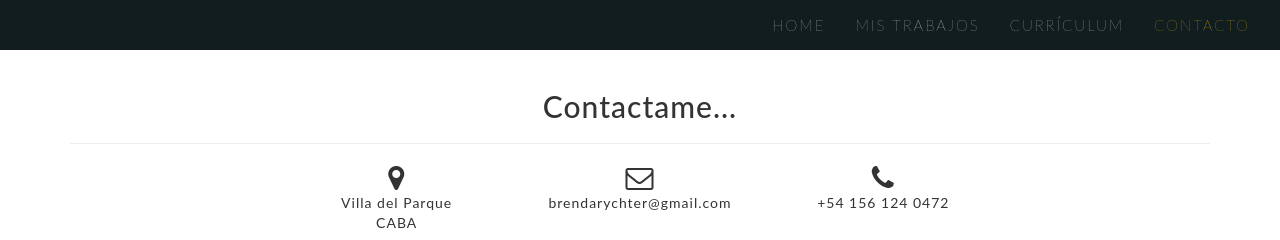
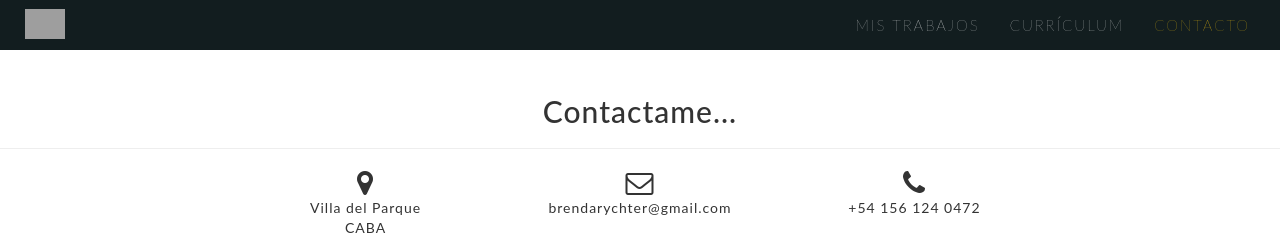
Before and after one commit to brendarychter/brychter, a PHP site: page /contact.html in a window 1280 px wide. Shown: the top 240 px of the page. Run offline with PHP 8.4, Linux system fonts and the light colour scheme; grey boxes are pictures that could not be loaded.

Commit message:
logo in nav

```diff
--- a/contact.html
+++ b/contact.html
@@ -16,14 +16,14 @@
 
 </head>
 <body data-page="contact">
-	<!-- Menú -->
-	<nav w3-include-html="header.html"></nav>
-	<div id="contact" class="text-center">
-	  	<div class="container">
-	    	<div class="title">
-	      		<h2>Contactame...</h2>
-	      		<hr>
-	    	</div>
+	<header>
+	 	<!-- Navbar -->
+		<nav w3-include-html="header.html"></nav>
+	</header>
+	<main>
+		<section id="contact">
+      		<h2>Contactame...</h2>
+      		<hr>
 	    	<div class="col-md-8 col-md-offset-2">
 		      	<div class="col-md-4"> <i class="fa fa-map-marker fa-2x"></i>
 		        	<p>
@@ -66,8 +66,9 @@
 		        	<button type="submit" class="btn btn-default styled-button">Enviar</button>
 		      	</form>
 		  	</div>
-	    </div>
-	</div>
+		</section>
+	</main>
+
 
 	<!-- Footer -->
 	<footer>
--- a/css/main.css
+++ b/css/main.css
@@ -1,7 +1,4 @@
 /* Common variables */
-.home-page #home-navbar {
-  display: none; }
-
 .header-logo {
   position: absolute;
   right: 0;
@@ -198,9 +195,13 @@
   margin-left: auto; }
 
 #contact {
-  padding: 20px 0;
-  font-family: "Lato", sans-serif;
-  letter-spacing: 1px; }
+  letter-spacing: 1px;
+  text-align: center;
+  width: 100%;
+  padding: 15px 0;
+  margin: 0 auto;
+  margin-bottom: 20px;
+  overflow: hidden; }
   #contact .container {
     margin-bottom: 20px; }
   #contact input, #contact textarea {
@@ -531,5 +532,20 @@ nav {
         cursor: pointer;
         padding: 10px 15px;
         display: block; }
+      nav ul li:hover {
+        text-decoration: none; }
+
+#home-navbar {
+  position: absolute;
+  left: 25px; }
+  #home-navbar a {
+    padding: 0; }
+    #home-navbar a h1 {
+      margin: 0; }
+      #home-navbar a h1 img {
+        width: 40px; }
+
+#home-page #home-navbar {
+  display: none; }
 
 /*# sourceMappingURL=main.css.map */
--- a/header.html
+++ b/header.html
@@ -1,6 +1,6 @@
 <ul>
-    <li>
-        <a href="index.html" id="home-navbar" class="color-change-header">Home</a>
+    <li id="home-navbar">
+        <a href="index.html" class="color-change-header"><h1><img src="img/logo-menu.svg" title="Brenda Rychter" alt="Brenda Rychter"/></h1></a>
     </li>
     <li>
     	<a href="galeria.html" class="color-change-header header-gallery">Mis trabajos</a>
--- a/index.html
+++ b/index.html
@@ -17,7 +17,7 @@
     <link rel="shortcut icon" type="image/png" href="img/logo-ico.png"/>
 
 </head>
-<body class="home-page">
+<body id="home-page">
 	<!-- Header -->
 	<header>
 	 	<article class="info-home home-style color-change">
@@ -35,7 +35,7 @@
 	<main>
 		<!-- Sections home-->
 		<section id="main-section">
-	 		<!-- Navbar include -->
+	 		<!-- Navbar -->
 			<nav w3-include-html="header.html"></nav>
 			<article class="home-style my-description">
 				<div class="description">
--- a/scss/_contact.scss
+++ b/scss/_contact.scss
@@ -1,7 +1,11 @@
 #contact{
-	padding: 20px 0;
-	font-family: $font;
 	letter-spacing: 1px;
+	text-align: center;
+	width: 100%;
+	padding: 15px 0;
+    margin: 0 auto;
+	margin-bottom: 20px;
+    overflow: hidden;
 	.container{
 		margin-bottom: 20px;
 	}
--- a/scss/_home.scss
+++ b/scss/_home.scss
@@ -1,9 +1,3 @@
-.home-page{
-	#home-navbar{
-		display: none;
-	}
-}
-
 .header-logo{
 	position: absolute;
 	right: 0;
--- a/scss/main.scss
+++ b/scss/main.scss
@@ -269,7 +269,25 @@ nav{
 			    cursor: pointer;
 			    padding: 10px 15px;
     			display: block;
+    		}&:hover{
+    			text-decoration: none;
     		}
     	}
     }
 }
+#home-navbar{
+	position: absolute;
+    left: 25px;
+	a{
+		padding: 0;
+		h1{
+			margin: 0;
+			img{
+				width: 40px;
+			}
+		}
+	}
+}
+#home-page #home-navbar {
+    display: none;
+}
```
Also changed, not shown: img/logo-ico.png (added), img/logo-menu.png (added), img/logo-menu.svg (added), 3 other files.
